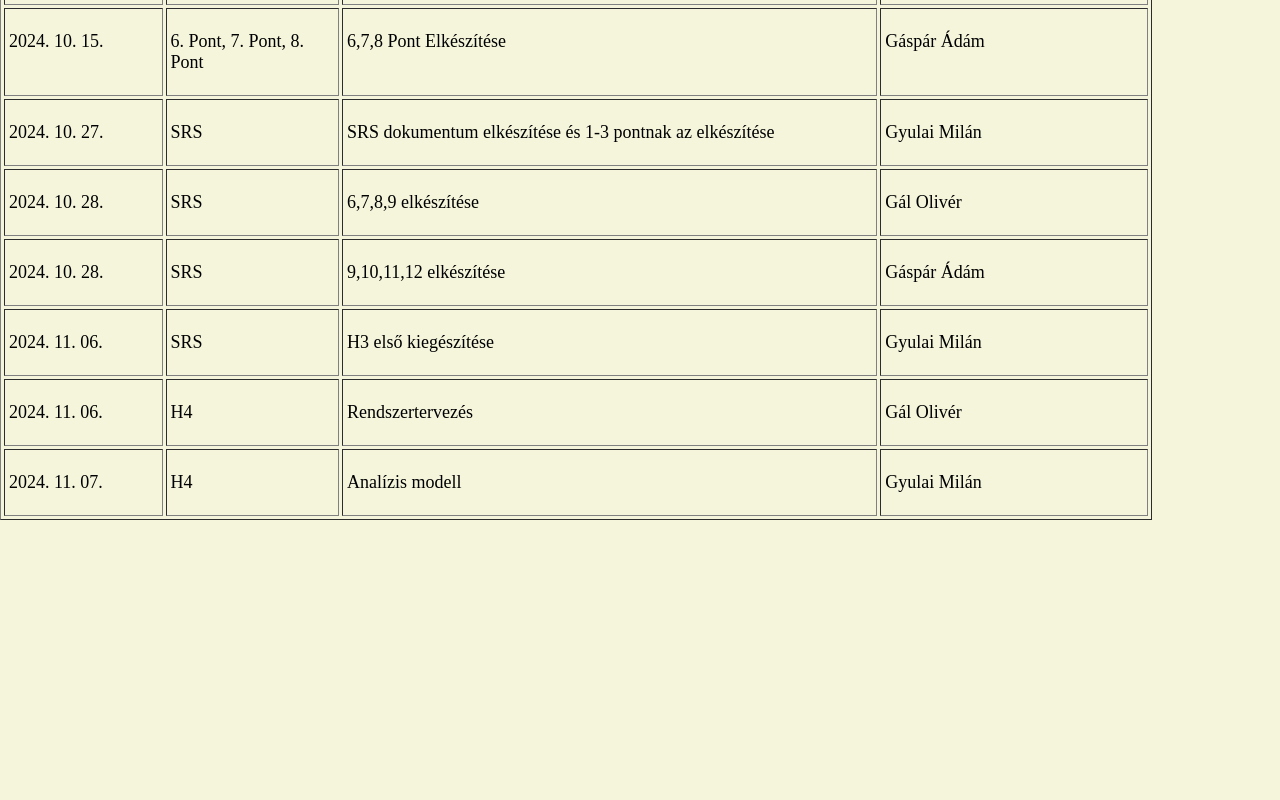
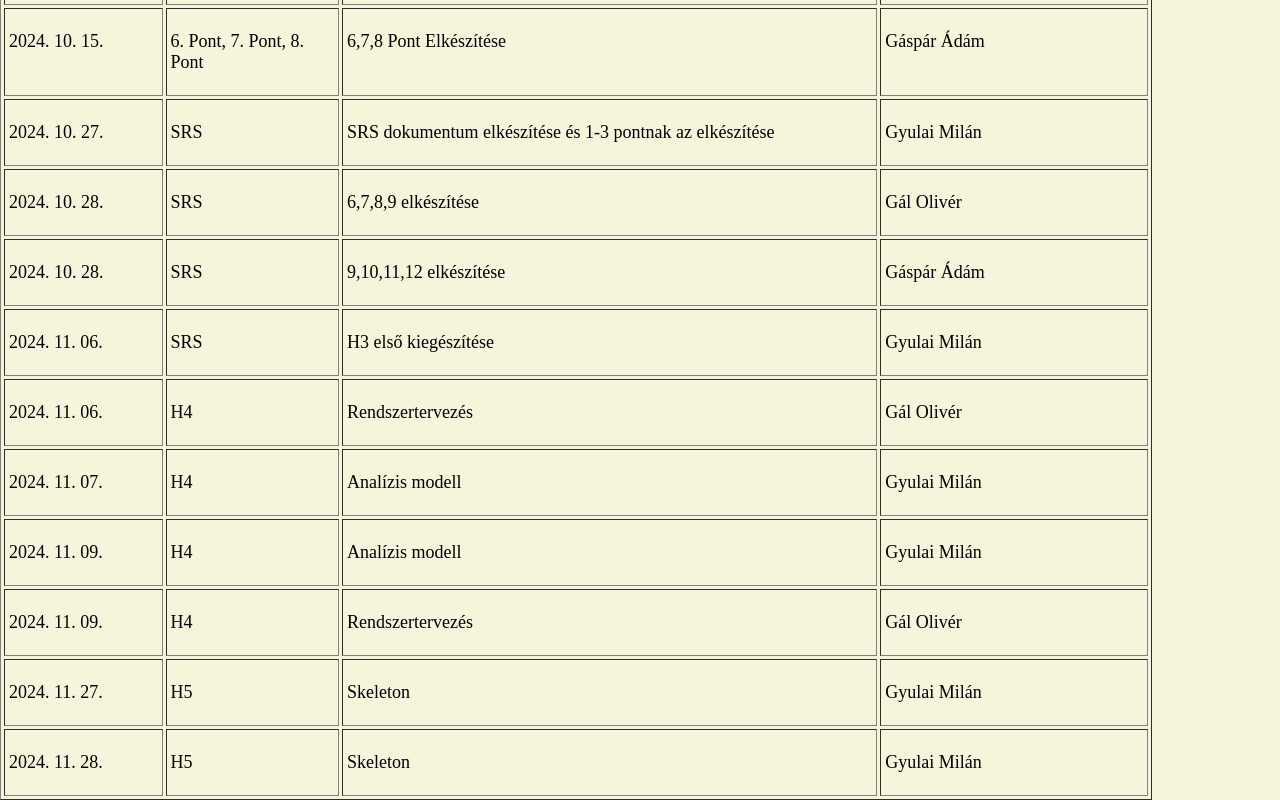
Before and after one commit to MilanGyulai/Szoftvertechnologia, a plain HTML site: page Dokumentumok/Munkanaplo.html in a window 1280 px wide. Shown: the part 786-1586 px from the top of the page. Before the commit the page ends 1306 px from the top, so only its background shows below. Drawn offline with Linux system fonts and the light colour scheme.

Commit message:
H5 Update

```diff
--- a/Dokumentumok/Munkanaplo.html
+++ b/Dokumentumok/Munkanaplo.html
@@ -369,6 +369,98 @@
                     </p>
                 </td>
             </tr>
+            <tr valign="top">
+
+                <td sdnum="1038;0;@" width="86">
+                    <p>
+                    2024. 11. 09.
+                    </p>
+                </td>
+                <td sdnum="1038;0;@" width="57">
+                    <p>
+                    H4
+                    </p>
+                </td>
+                <td sdnum="1038;0;@" width="314">
+                    <p>
+                        Analízis modell
+                    </p>
+                </td>
+                <td sdnum="1038;0;@" width="152">
+                    <p>
+                        Gyulai Milán
+                    </p>
+                </td>
+            </tr>
+            <tr valign="top">
+
+                <td sdnum="1038;0;@" width="86">
+                    <p>
+                    2024. 11. 09.
+                    </p>
+                </td>
+                <td sdnum="1038;0;@" width="57">
+                    <p>
+                    H4
+                    </p>
+                </td>
+                <td sdnum="1038;0;@" width="314">
+                    <p>
+                        Rendszertervezés
+                    </p>
+                </td>
+                <td sdnum="1038;0;@" width="152">
+                    <p>
+                        Gál Olivér
+                    </p>
+                </td>
+            </tr>
+            <tr valign="top">
+
+                <td sdnum="1038;0;@" width="86">
+                    <p>
+                    2024. 11. 27.
+                    </p>
+                </td>
+                <td sdnum="1038;0;@" width="57">
+                    <p>
+                    H5
+                    </p>
+                </td>
+                <td sdnum="1038;0;@" width="314">
+                    <p>
+                        Skeleton
+                    </p>
+                </td>
+                <td sdnum="1038;0;@" width="152">
+                    <p>
+                        Gyulai Milán
+                    </p>
+                </td>
+            </tr>
+            <tr valign="top">
+
+                <td sdnum="1038;0;@" width="86">
+                    <p>
+                    2024. 11. 28.
+                    </p>
+                </td>
+                <td sdnum="1038;0;@" width="57">
+                    <p>
+                    H5
+                    </p>
+                </td>
+                <td sdnum="1038;0;@" width="314">
+                    <p>
+                        Skeleton
+                    </p>
+                </td>
+                <td sdnum="1038;0;@" width="152">
+                    <p>
+                        Gyulai Milán
+                    </p>
+                </td>
+            </tr>
         </tbody>
     </table>
 
```
